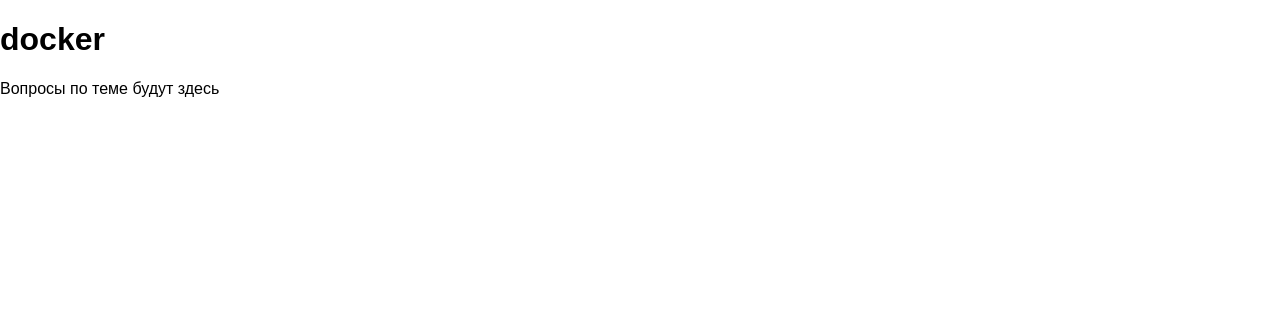
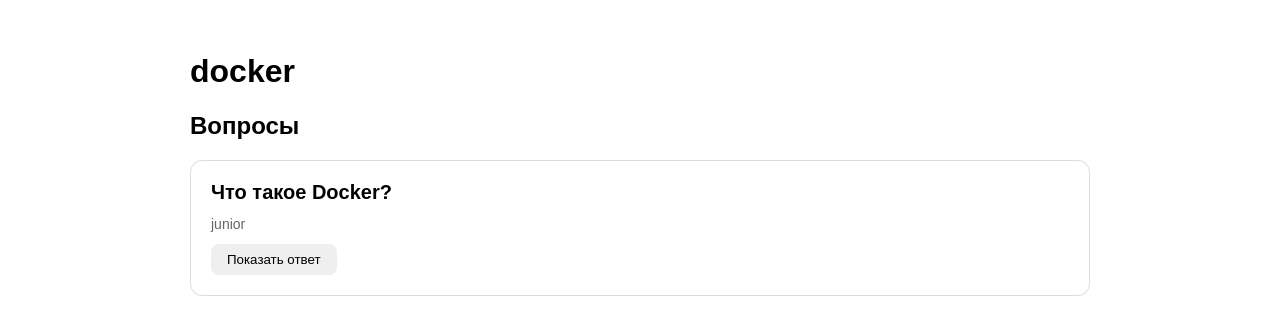
Before and after one commit to osiern/interview-arena, a React (Vite) app in the folder apps/frontend/: page /topic/docker in a window 1280 px wide. Shown: the top 334 px of the page. Built offline with nearby package versions, Linux system fonts and the light colour scheme.

Commit message:
продолжаем

```diff
--- a/apps/frontend/package.json
+++ b/apps/frontend/package.json
@@ -27,6 +27,7 @@
         "eslint-plugin-react-refresh": "^0.5.2",
         "globals": "^17.6.0",
         "prettier": "^3.8.4",
+        "sass": "^1.101.0",
         "typescript": "~6.0.2",
         "typescript-eslint": "^8.59.2",
         "vite": "^8.0.12"
--- /dev/null
+++ b/apps/frontend/src/components/QuestionCard.module.scss
@@ -0,0 +1,44 @@
+.card {
+    display: flex;
+    flex-direction: column;
+    gap: 12px;
+
+    padding: 20px;
+    margin-bottom: 16px;
+
+    border: 1px solid #dcdcdc;
+    border-radius: 12px;
+
+    background: #ffffff;
+}
+
+.title {
+    margin: 0;
+
+    font-size: 20px;
+}
+
+.difficulty {
+    font-size: 14px;
+
+    color: #666666;
+}
+
+.answer {
+    padding: 12px;
+
+    border-radius: 8px;
+
+    background: #f5f5f5;
+}
+
+.button {
+    width: fit-content;
+
+    padding: 8px 16px;
+
+    border: none;
+    border-radius: 8px;
+
+    cursor: pointer;
+}
--- /dev/null
+++ b/apps/frontend/src/components/QuestionCard.tsx
@@ -0,0 +1,33 @@
+import { useState } from 'react';
+import styles from './QuestionCard.module.scss';
+
+type QuestionCardProps = {
+    title: string;
+    answer: string;
+    difficulty: string;
+};
+
+function QuestionCard({ title, answer, difficulty }: QuestionCardProps) {
+    const [isAnswerVisible, setIsAnswerVisible] = useState(false);
+
+    return (
+        <li className={styles.card}>
+            <h3 className={styles.title}>{title}</h3>
+
+            <span className={styles.difficulty}>{difficulty}</span>
+
+            <button
+                className={styles.button}
+                onClick={() => {
+                    setIsAnswerVisible(!isAnswerVisible);
+                }}
+            >
+                {isAnswerVisible ? 'Скрыть ответ' : 'Показать ответ'}
+            </button>
+
+            {isAnswerVisible && <div className={styles.answer}>{answer}</div>}
+        </li>
+    );
+}
+
+export default QuestionCard;
--- /dev/null
+++ b/apps/frontend/src/data/questions.ts
@@ -0,0 +1,92 @@
+export type Question = {
+    id: string;
+    title: string;
+    answer: string;
+    difficulty: 'junior' | 'middle' | 'senior';
+};
+
+export const questionsByTopic: Record<string, Question[]> = {
+    javascript: [
+        {
+            id: 'js-1',
+            title: 'Что такое замыкание?',
+            answer: 'Замыкание — это способность функции запоминать лексическое окружение, в котором она была создана.',
+            difficulty: 'middle',
+        },
+        {
+            id: 'js-2',
+            title: 'Чем let отличается от var?',
+            answer: 'let имеет блочную область видимости, а var — функциональную. Также var всплывает иначе.',
+            difficulty: 'junior',
+        },
+    ],
+
+    typescript: [
+        {
+            id: 'ts-1',
+            title: 'Зачем нужен TypeScript?',
+            answer: 'TypeScript добавляет статическую типизацию поверх JavaScript и помогает находить ошибки до запуска кода.',
+            difficulty: 'junior',
+        },
+    ],
+
+    react: [
+        {
+            id: 'react-1',
+            title: 'Что такое компонент в React?',
+            answer: 'Компонент — это функция или класс, который возвращает JSX и описывает часть интерфейса.',
+            difficulty: 'junior',
+        },
+        {
+            id: 'react-2',
+            title: 'Что такое props?',
+            answer: 'Props — это данные, которые родительский компонент передаёт дочернему компоненту.',
+            difficulty: 'junior',
+        },
+    ],
+
+    playwright: [
+        {
+            id: 'pw-1',
+            title: 'Что такое Playwright?',
+            answer: 'Playwright — это фреймворк для автоматизации браузеров и написания e2e-тестов.',
+            difficulty: 'junior',
+        },
+    ],
+
+    'rest-api': [
+        {
+            id: 'api-1',
+            title: 'Что такое REST API?',
+            answer: 'REST API — это архитектурный подход к построению API через ресурсы, HTTP-методы и статусы ответов.',
+            difficulty: 'junior',
+        },
+    ],
+
+    sql: [
+        {
+            id: 'sql-1',
+            title: 'Что делает SELECT?',
+            answer: 'SELECT используется для получения данных из таблицы базы данных.',
+            difficulty: 'junior',
+        },
+    ],
+
+    docker: [
+        {
+            id: 'docker-1',
+            title: 'Что такое Docker?',
+            answer: 'Docker позволяет упаковать приложение и его зависимости в контейнер.',
+            difficulty: 'junior',
+        },
+    ],
+
+    git: [
+        {
+            id: 'git-1',
+            title: 'Что такое commit?',
+            answer: 'Commit — это сохранённое состояние изменений в Git-репозитории.',
+            difficulty: 'junior',
+        },
+    ],
+};
--- /dev/null
+++ b/apps/frontend/src/pages/TopicPage.module.scss
@@ -0,0 +1,12 @@
+.container {
+    max-width: 900px;
+
+    margin: 0 auto;
+    padding: 32px;
+}
+
+.list {
+    padding: 0;
+
+    list-style: none;
+}
--- a/apps/frontend/src/pages/TopicPage.tsx
+++ b/apps/frontend/src/pages/TopicPage.tsx
@@ -1,13 +1,30 @@
 import { useParams } from 'react-router-dom';
+
+import QuestionCard from '../components/QuestionCard';
+import { questionsByTopic } from '../data/questions';
+import styles from './TopicPage.module.scss';
 
 function TopicPage() {
     const { topicId } = useParams();
 
+    const questions = topicId ? questionsByTopic[topicId] : [];
+
     return (
-        <main>
+        <main className={styles.container}>
             <h1>{topicId}</h1>
 
-            <p>Вопросы по теме будут здесь</p>
+            <h2>Вопросы</h2>
+
+            <ul className={styles.list}>
+                {questions.map((question) => (
+                    <QuestionCard
+                        key={question.id}
+                        title={question.title}
+                        answer={question.answer}
+                        difficulty={question.difficulty}
+                    />
+                ))}
+            </ul>
         </main>
     );
 }
```
Also changed, not shown: 1 other file (tests, documents, lock files or other folders).
